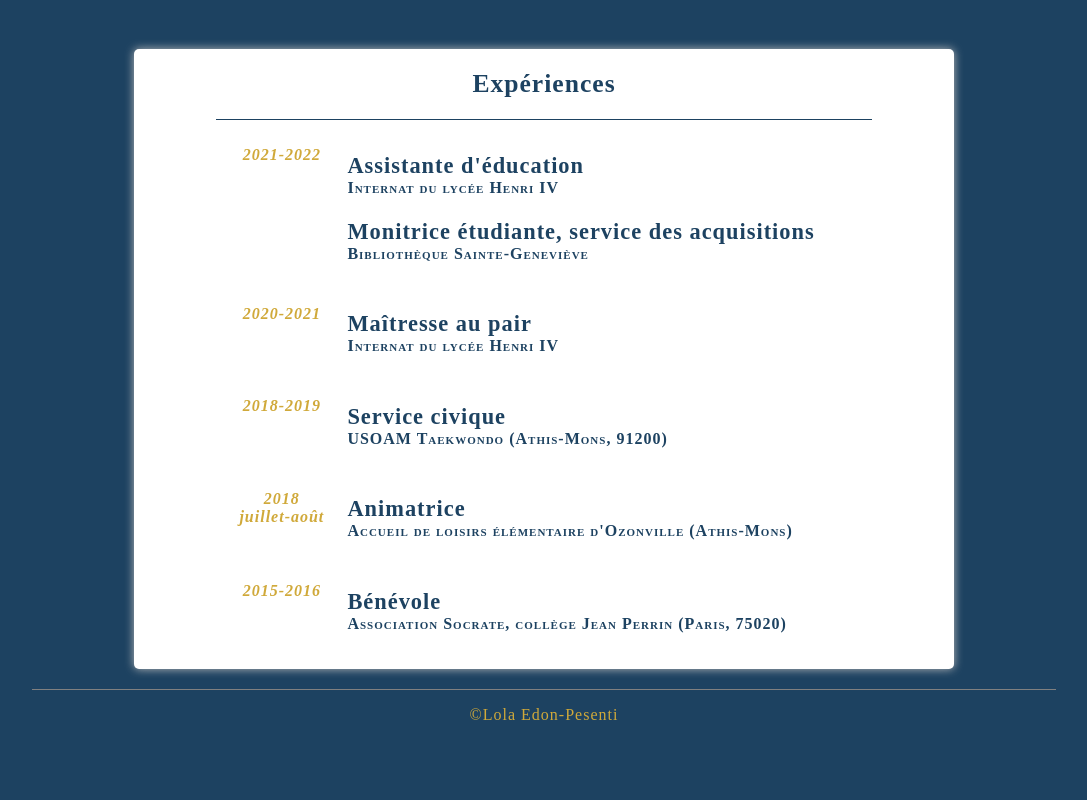
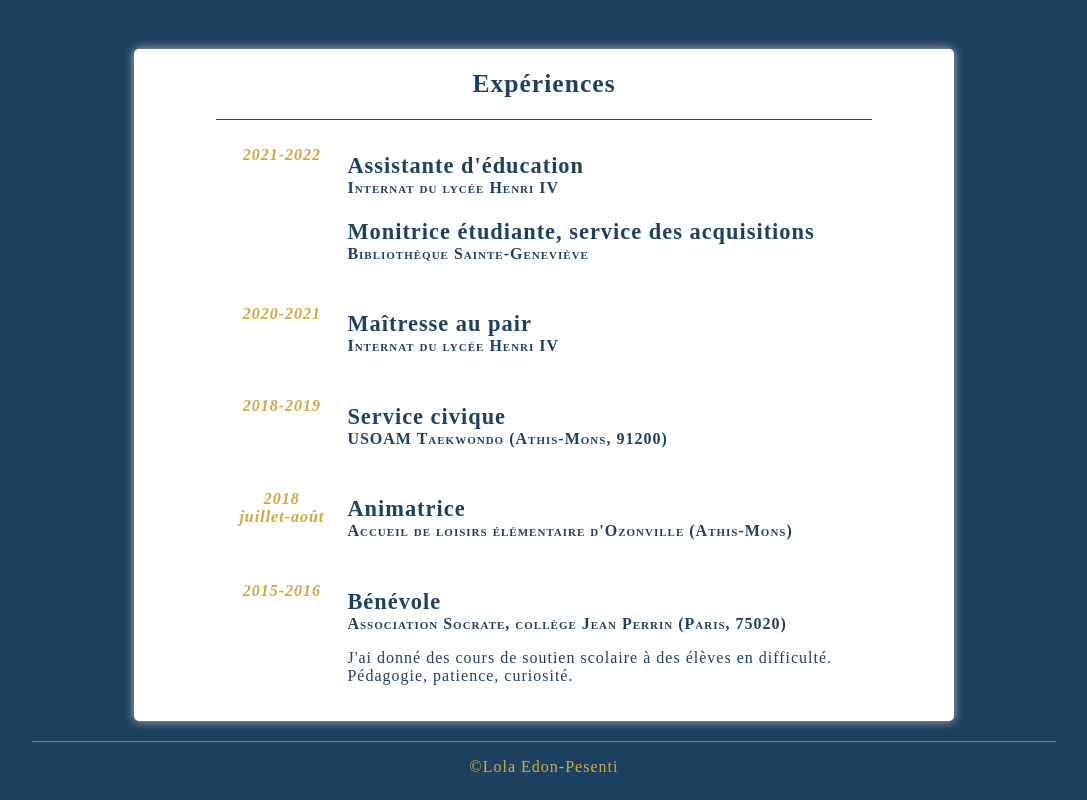
Before and after one commit to lolaep/lolaedonpesenti, a plain HTML site: page src/experiences.html in a window 1280 px wide. Shown: the part 328-1128 px from the top of the page, without its empty margins (104-1191 px from the left). Before the commit the page ends 1076 px from the top, so only its background shows below. Drawn offline with Linux system fonts and the light colour scheme.

Commit message:
Update experiences.html

```diff
--- a/src/experiences.html
+++ b/src/experiences.html
@@ -56,6 +56,7 @@
 					<div class="flex-column">
 						<h3>Bénévole</h3>
 						<p><span class="lieu">Association Socrate, collège Jean Perrin (Paris, 75020)</span></p>
+						<p>J'ai donné des cours de soutien scolaire à des élèves en difficulté.<br>Pédagogie, patience, curiosité.</p>
 					</div>
 				</div>
 			</section>
```
